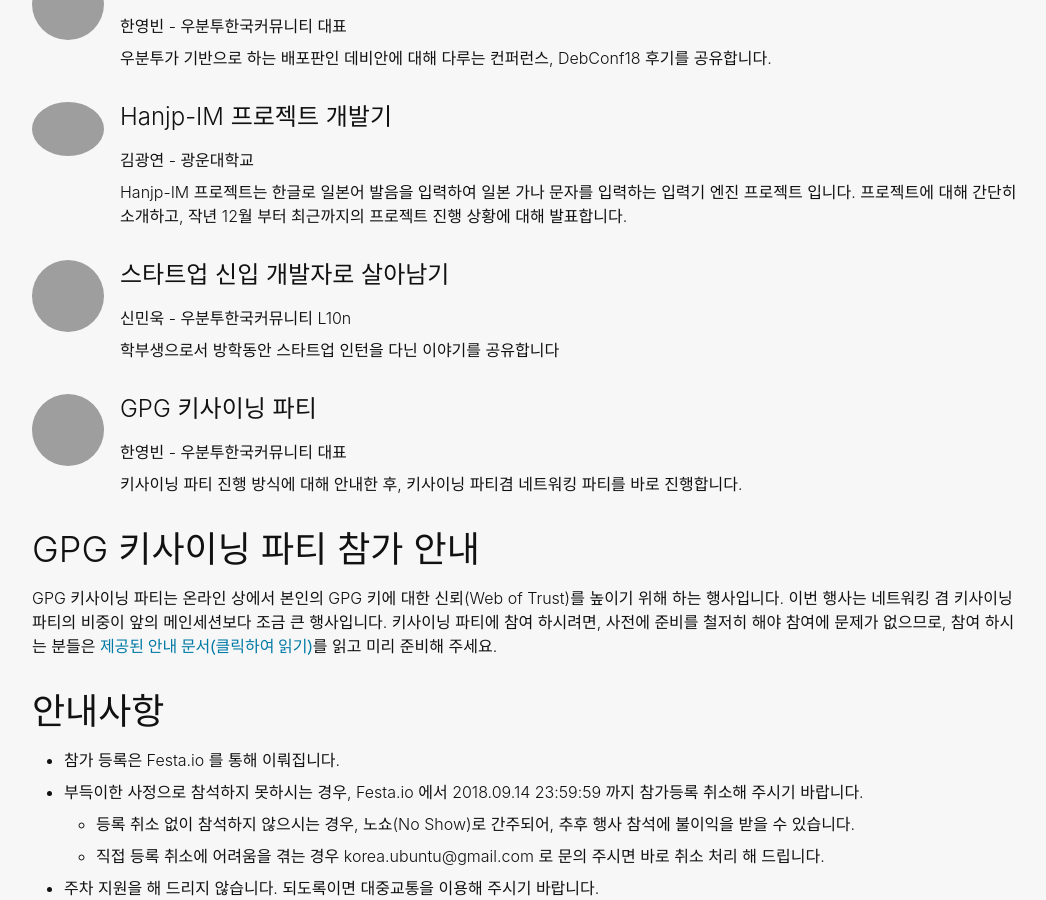
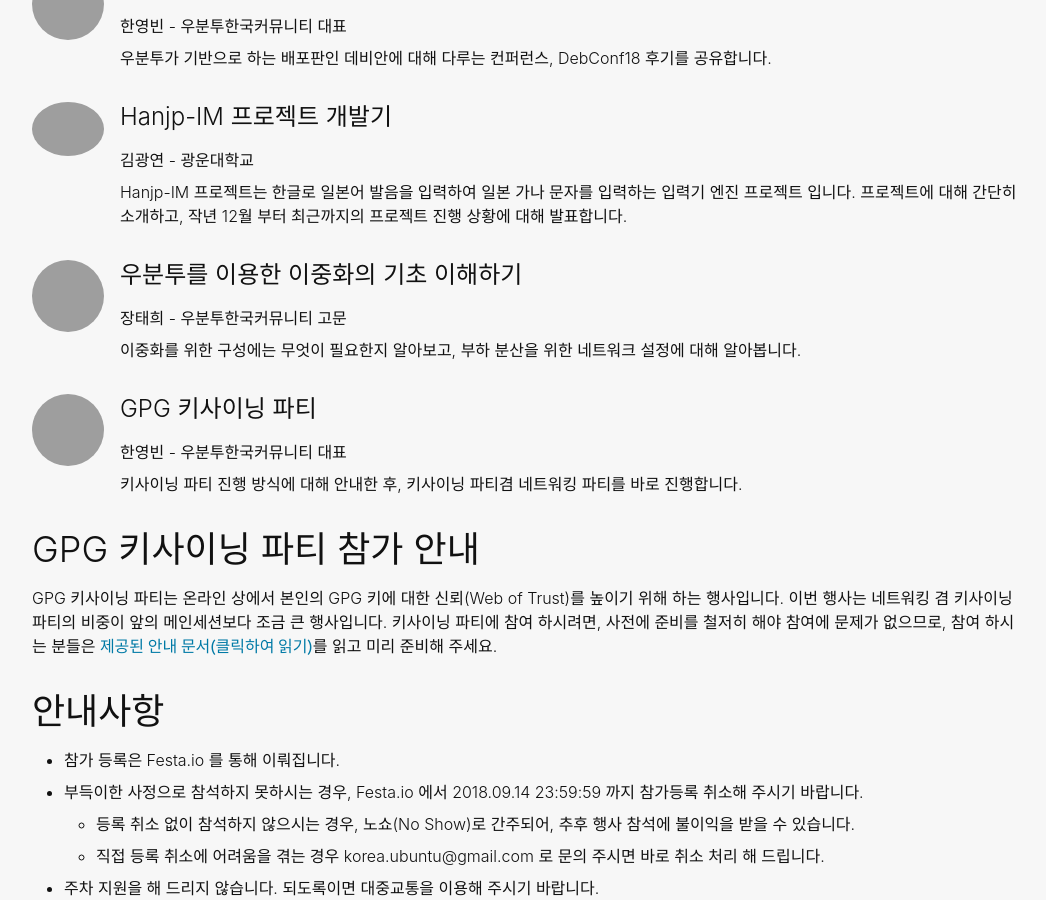
Before and after one commit to ubuntu-kr/events, a Jekyll site: the page built from _posts/2018-09-15-sept-seoul-seminar.md, in a window 1280 px wide and 900 px high, scrolled down 1100 px, cut to the strip 0-900 px from the top of the window. Shown: the whole strip, without its empty margins (113-1159 px from the left). Built offline with Jekyll 4.4.1, drawn with Linux system fonts in a browser that asks for light colours; some web fonts are replaced; some of the changed text lies outside the part shown; grey boxes are pictures that could not be loaded.

Commit message:
신민욱님 세션 장태희님 세션으로 대체

```diff
--- a/_posts/2018-09-15-sept-seoul-seminar.md
+++ b/_posts/2018-09-15-sept-seoul-seminar.md
@@ -28,9 +28,9 @@
   desc="Hanjp-IM 프로젝트는 한글로 일본어 발음을 입력하여 일본 가나 문자를 입력하는 입력기 엔진 프로젝트 입니다. 프로젝트에 대해 간단히 소개하고, 작년 12월 부터 최근까지의 프로젝트 진행 상황에 대해 발표합니다." %}
 
 {% include profile.html
-  profile="https://avatars0.githubusercontent.com/u/12551635?s=400&v=4"
-  heading="스타트업 신입 개발자로 살아남기" bold="신민욱 - 우분투한국커뮤니티 L10n"
-  desc="학부생으로서 방학동안 스타트업 인턴을 다닌 이야기를 공유합니다" %}
+  profile="https://avatars3.githubusercontent.com/u/2038544?s=400&v=4"
+  heading="우분투를 이용한 이중화의 기초 이해하기" bold="장태희 - 우분투한국커뮤니티 고문"
+  desc="이중화를 위한 구성에는 무엇이 필요한지 알아보고, 부하 분산을 위한 네트워크 설정에 대해 알아봅니다." %}
 
 {% include profile.html
   profile="https://avatars3.githubusercontent.com/u/1916739?s=400&v=4"
@@ -63,7 +63,7 @@
 1:50  | 휴식
 2:00  | 김광연 - Hanjp-IM 프로젝트 개발기
 2:50  | 휴식
-3:00  | 신민욱 - 스타트업에서 신입으로 살아남기
+3:00  | 장태희 - 우분투를 이용한 이중화의 기초 이해하기
 3:50  | GPG 키사이닝 파티겸 네트워킹 파티
 5:30 | 행사 마무리 및 뒷정리
 6:00 | 본행사(뒷풀이)
```
